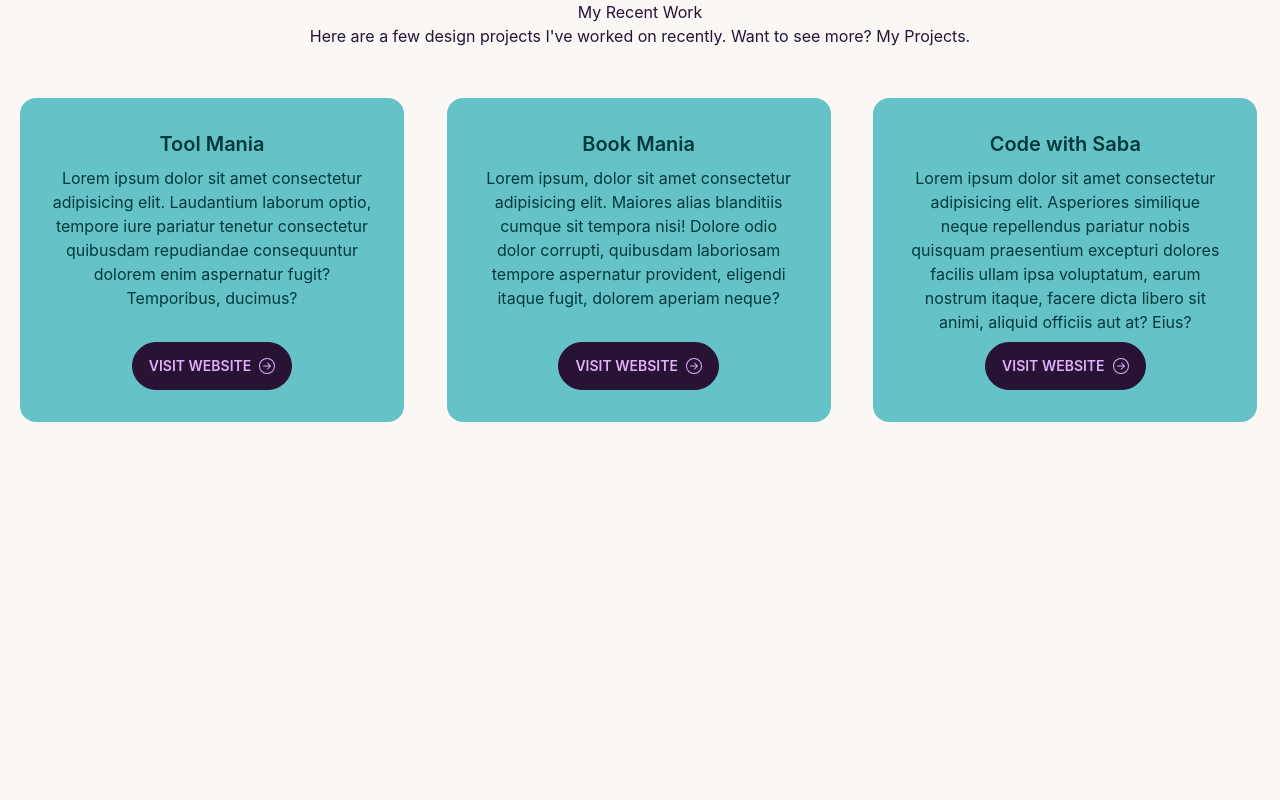
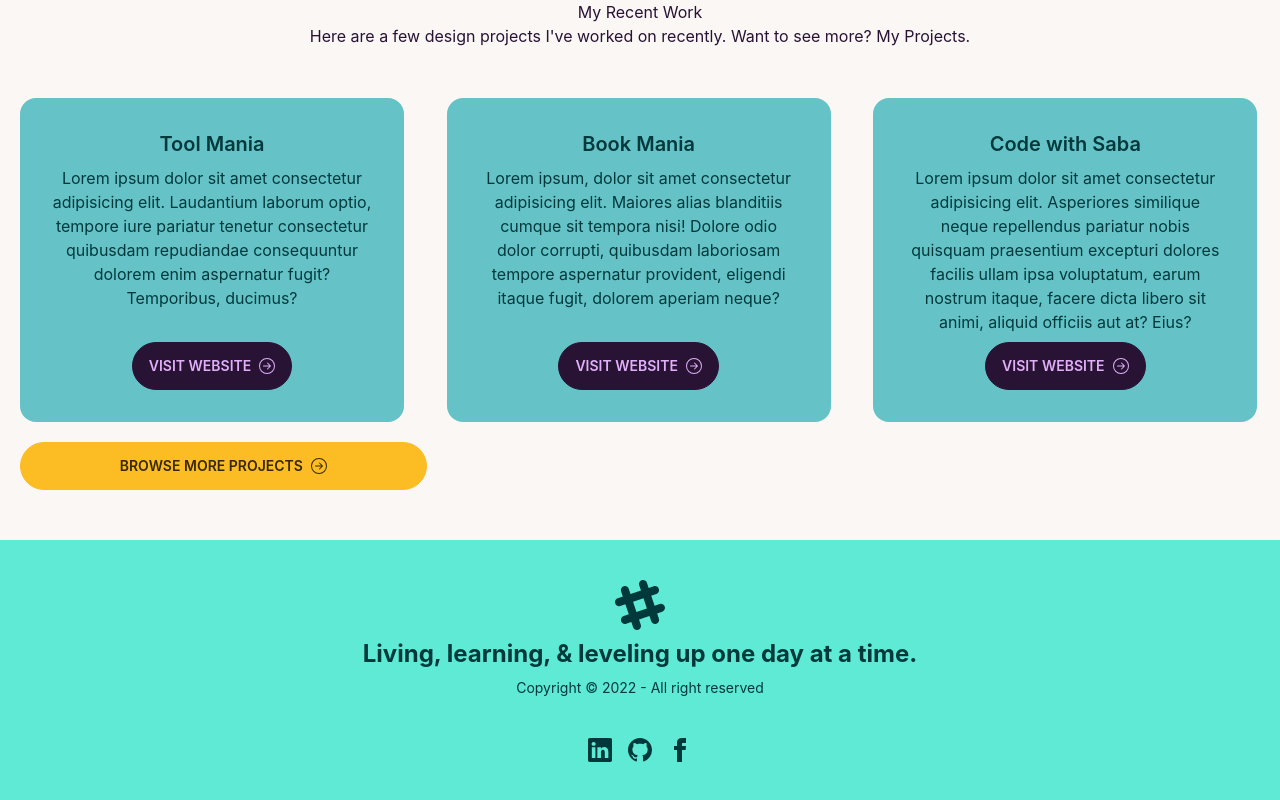
Before and after one commit to fariha-rahman-saba/fariha-rahman-saba-portfolio-website, a React (Create React App) app: page / in a window 1280 px wide. Shown: the part 1516-2316 px from the top of the page. Before the commit the page ends 1988 px from the top, so only its background shows below. Built offline with nearby package versions, Linux system fonts and the light colour scheme.

Commit message:
footer added

```diff
--- a/package.json
+++ b/package.json
@@ -10,6 +10,7 @@
     "daisyui": "^2.15.2",
     "react": "^18.1.0",
     "react-dom": "^18.1.0",
+    "react-jotform-embed": "^1.1.2",
     "react-router-dom": "^6.3.0",
     "react-scripts": "5.0.1",
     "web-vitals": "^2.1.4"
--- a/src/App.js
+++ b/src/App.js
@@ -1,5 +1,6 @@
 import { Route, Routes } from 'react-router-dom';
 import './App.css';
+import Footer from './components/Footer';
 import Header from './components/Header';
 import ContactMe from './pages/Home/ContactMe';
 import Home from './pages/Home/Home';
@@ -11,6 +12,7 @@
         <Route path='/' element={<Home />}></Route>
         <Route path='/contact-me' element={<ContactMe />}></Route>
       </Routes>
+      <Footer />
     </div>
   );
 }
--- /dev/null
+++ b/src/components/Footer.js
@@ -0,0 +1,35 @@
+import React from 'react';
+
+const Footer = () => {
+    return (
+        <footer className="footer footer-center p-10 bg-teal-300 text-primary-content">
+            <div>
+                <svg width="50" height="50" viewBox="0 0 24 24" xmlns="http://www.w3.org/2000/svg" fill-rule="evenodd" clip-rule="evenodd" className="inline-block fill-current"><path d="M22.672 15.226l-2.432.811.841 2.515c.33 1.019-.209 2.127-1.23 2.456-1.15.325-2.148-.321-2.463-1.226l-.84-2.518-5.013 1.677.84 2.517c.391 1.203-.434 2.542-1.831 2.542-.88 0-1.601-.564-1.86-1.314l-.842-2.516-2.431.809c-1.135.328-2.145-.317-2.463-1.229-.329-1.018.211-2.127 1.231-2.456l2.432-.809-1.621-4.823-2.432.808c-1.355.384-2.558-.59-2.558-1.839 0-.817.509-1.582 1.327-1.846l2.433-.809-.842-2.515c-.33-1.02.211-2.129 1.232-2.458 1.02-.329 2.13.209 2.461 1.229l.842 2.515 5.011-1.677-.839-2.517c-.403-1.238.484-2.553 1.843-2.553.819 0 1.585.509 1.85 1.326l.841 2.517 2.431-.81c1.02-.33 2.131.211 2.461 1.229.332 1.018-.21 2.126-1.23 2.456l-2.433.809 1.622 4.823 2.433-.809c1.242-.401 2.557.484 2.557 1.838 0 .819-.51 1.583-1.328 1.847m-8.992-6.428l-5.01 1.675 1.619 4.828 5.011-1.674-1.62-4.829z"></path></svg>
+                <p className="font-bold text-2xl">
+                    Living, learning, & leveling up one day at a time.
+                </p>
+                <p>Copyright © 2022 - All right reserved</p>
+            </div>
+            <div>
+                <div className="grid grid-flow-col gap-4">
+
+                    <a href="https://www.linkedin.com/in/fariha-rahman-saba/" target="_blank">
+                        <svg xmlns="http://www.w3.org/2000/svg" width="24" height="24" fill="currentColor" className="bi bi-linkedin" viewBox="0 0 16 16">
+                            <path d="M0 1.146C0 .513.526 0 1.175 0h13.65C15.474 0 16 .513 16 1.146v13.708c0 .633-.526 1.146-1.175 1.146H1.175C.526 16 0 15.487 0 14.854V1.146zm4.943 12.248V6.169H2.542v7.225h2.401zm-1.2-8.212c.837 0 1.358-.554 1.358-1.248-.015-.709-.52-1.248-1.342-1.248-.822 0-1.359.54-1.359 1.248 0 .694.521 1.248 1.327 1.248h.016zm4.908 8.212V9.359c0-.216.016-.432.08-.586.173-.431.568-.878 1.232-.878.869 0 1.216.662 1.216 1.634v3.865h2.401V9.25c0-2.22-1.184-3.252-2.764-3.252-1.274 0-1.845.7-2.165 1.193v.025h-.016a5.54 5.54 0 0 1 .016-.025V6.169h-2.4c.03.678 0 7.225 0 7.225h2.4z" />
+                        </svg>
+                    </a>
+
+                    <a href="https://github.com/fariha-rahman-saba" target="_blank"><svg xmlns="http://www.w3.org/2000/svg" width="24" height="24" fill="currentColor" className="bi bi-github" viewBox="0 0 16 16" >
+                        <path d="M8 0C3.58 0 0 3.58 0 8c0 3.54 2.29 6.53 5.47 7.59.4.07.55-.17.55-.38 0-.19-.01-.82-.01-1.49-2.01.37-2.53-.49-2.69-.94-.09-.23-.48-.94-.82-1.13-.28-.15-.68-.52-.01-.53.63-.01 1.08.58 1.23.82.72 1.21 1.87.87 2.33.66.07-.52.28-.87.51-1.07-1.78-.2-3.64-.89-3.64-3.95 0-.87.31-1.59.82-2.15-.08-.2-.36-1.02.08-2.12 0 0 .67-.21 2.2.82.64-.18 1.32-.27 2-.27.68 0 1.36.09 2 .27 1.53-1.04 2.2-.82 2.2-.82.44 1.1.16 1.92.08 2.12.51.56.82 1.27.82 2.15 0 3.07-1.87 3.75-3.65 3.95.29.25.54.73.54 1.48 0 1.07-.01 1.93-.01 2.2 0 .21.15.46.55.38A8.012 8.012 0 0 0 16 8c0-4.42-3.58-8-8-8z" />
+                    </svg></a>
+
+                    <a href="https://www.facebook.com/saba.rahman.98499123/" target="_blank">
+                        <svg xmlns="http://www.w3.org/2000/svg" width="24" height="24" viewBox="0 0 24 24" className="fill-current"><path d="M9 8h-3v4h3v12h5v-12h3.642l.358-4h-4v-1.667c0-.955.192-1.333 1.115-1.333h2.885v-5h-3.808c-3.596 0-5.192 1.583-5.192 4.615v3.385z"></path></svg>
+                    </a>
+                </div>
+            </div>
+        </footer>
+    );
+};
+
+export default Footer;
--- a/src/pages/Home/ContactMe.js
+++ b/src/pages/Home/ContactMe.js
@@ -1,9 +1,12 @@
 import React from 'react';
+import JotformEmbed from 'react-jotform-embed';
 
 const ContactMe = () => {
     return (
         <div>
-
+            <h1>This is contact</h1>
+            {/* <script type="text/javascript" src="https://form.jotform.com/jsform/221594277623461"></script> */}
+            <JotformEmbed src="https://form.jotform.com/jsform/221594277623461" />
         </div>
     );
 };
--- a/src/pages/Home/Home.js
+++ b/src/pages/Home/Home.js
@@ -11,6 +11,7 @@
             <AboutMe />
             <Details />
             <Projects />
+
         </div>
     );
 };
--- a/src/pages/Home/Projects.js
+++ b/src/pages/Home/Projects.js
@@ -42,6 +42,10 @@
                         </div>
                     </div>
                 </div>
+
+                <button class="btn btn-warning">Browse more projects <svg xmlns="http://www.w3.org/2000/svg" width="16" height="16" fill="currentColor" class="bi bi-arrow-right-circle" viewBox="0 0 16 16" className='ml-2'>
+                    <path fill-rule="evenodd" d="M1 8a7 7 0 1 0 14 0A7 7 0 0 0 1 8zm15 0A8 8 0 1 1 0 8a8 8 0 0 1 16 0zM4.5 7.5a.5.5 0 0 0 0 1h5.793l-2.147 2.146a.5.5 0 0 0 .708.708l3-3a.5.5 0 0 0 0-.708l-3-3a.5.5 0 1 0-.708.708L10.293 7.5H4.5z" />
+                </svg></button>
             </div>
         </div>
 
```
Also changed, not shown: 1 other file (tests, documents, lock files or other folders).
